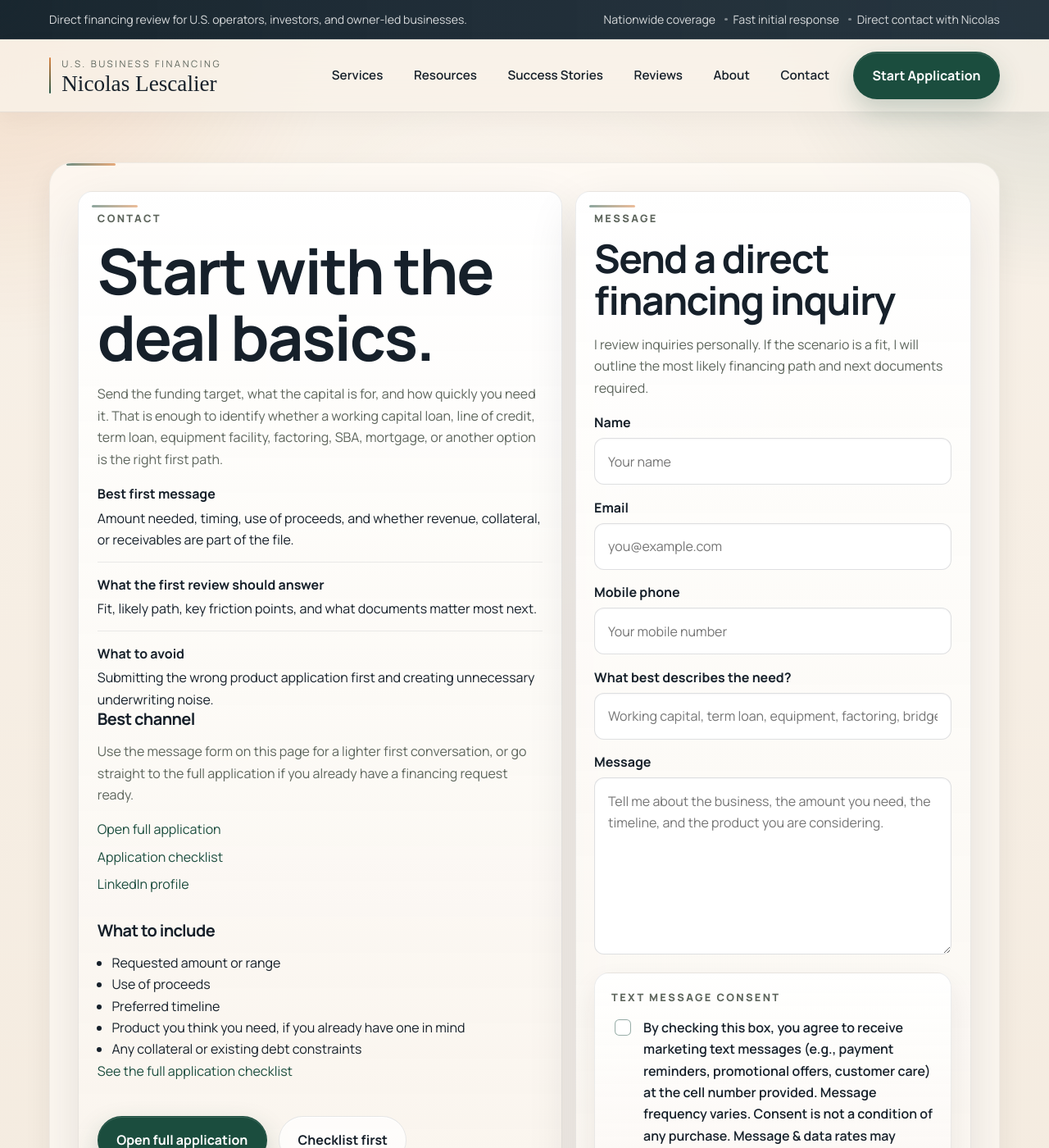
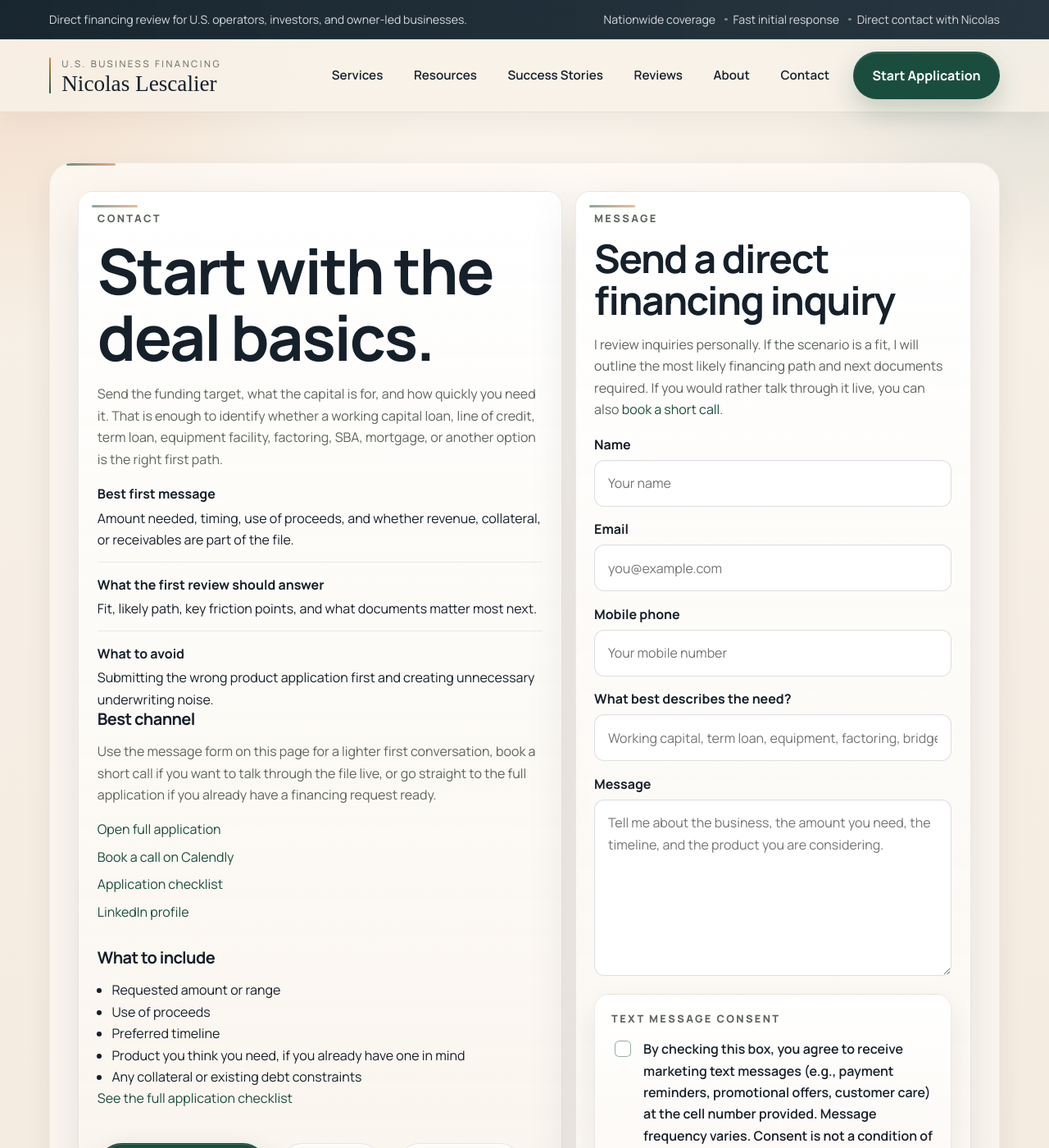
Before and after one commit to lescalier93/nicolaslescalier, a Jekyll site: the page built from contact.md, in a window 1280 px wide and 1400 px high. Shown: the whole window at 82% size. Built offline with Jekyll 4.4.1, drawn with Linux system fonts in a browser that asks for light colours; some web fonts are replaced.

Commit message:
feat: add Calendly booking path

```diff
--- a/contact.md
+++ b/contact.md
@@ -27,8 +27,8 @@ layout: default
     <div class="grid">
       <div>
         <h3>Best channel</h3>
-        <p>Use the message form on this page for a lighter first conversation, or go straight to the full application if you already have a financing request ready.</p>
-        <p class="link-stack"><a href="/apply/">Open full application</a><a href="/application-checklist/">Application checklist</a><a href="https://www.linkedin.com/in/nicolaslescalier/">LinkedIn profile</a></p>
+        <p>Use the message form on this page for a lighter first conversation, book a short call if you want to talk through the file live, or go straight to the full application if you already have a financing request ready.</p>
+        <p class="link-stack"><a href="/apply/">Open full application</a><a href="https://calendly.com/nlescalier/funding" target="_blank" rel="noopener noreferrer">Book a call on Calendly</a><a href="/application-checklist/">Application checklist</a><a href="https://www.linkedin.com/in/nicolaslescalier/" target="_blank" rel="noopener noreferrer">LinkedIn profile</a></p>
       </div>
       <div>
         <h3>What to include</h3>
@@ -44,6 +44,7 @@ layout: default
     </div>
     <div class="cta-row">
       <a class="button" href="/apply/">Open full application</a>
+      <a class="button button--secondary" href="https://calendly.com/nlescalier/funding" target="_blank" rel="noopener noreferrer">Book a call</a>
       <a class="button button--secondary" href="/application-checklist/">Checklist first</a>
     </div>
   </div>
@@ -51,7 +52,7 @@ layout: default
   <div class="contact-form">
     <p class="eyebrow">Message</p>
     <h2>Send a direct financing inquiry</h2>
-    <p>I review inquiries personally. If the scenario is a fit, I will outline the most likely financing path and next documents required.</p>
+    <p>I review inquiries personally. If the scenario is a fit, I will outline the most likely financing path and next documents required. If you would rather talk through it live, you can also <a href="https://calendly.com/nlescalier/funding" target="_blank" rel="noopener noreferrer">book a short call</a>.</p>
     <form action="https://formspree.io/f/maypkwyo" method="POST">
       <div>
         <label for="name">Name</label>
```
Also changed, not shown: apply.md (+1 -1 lines).
